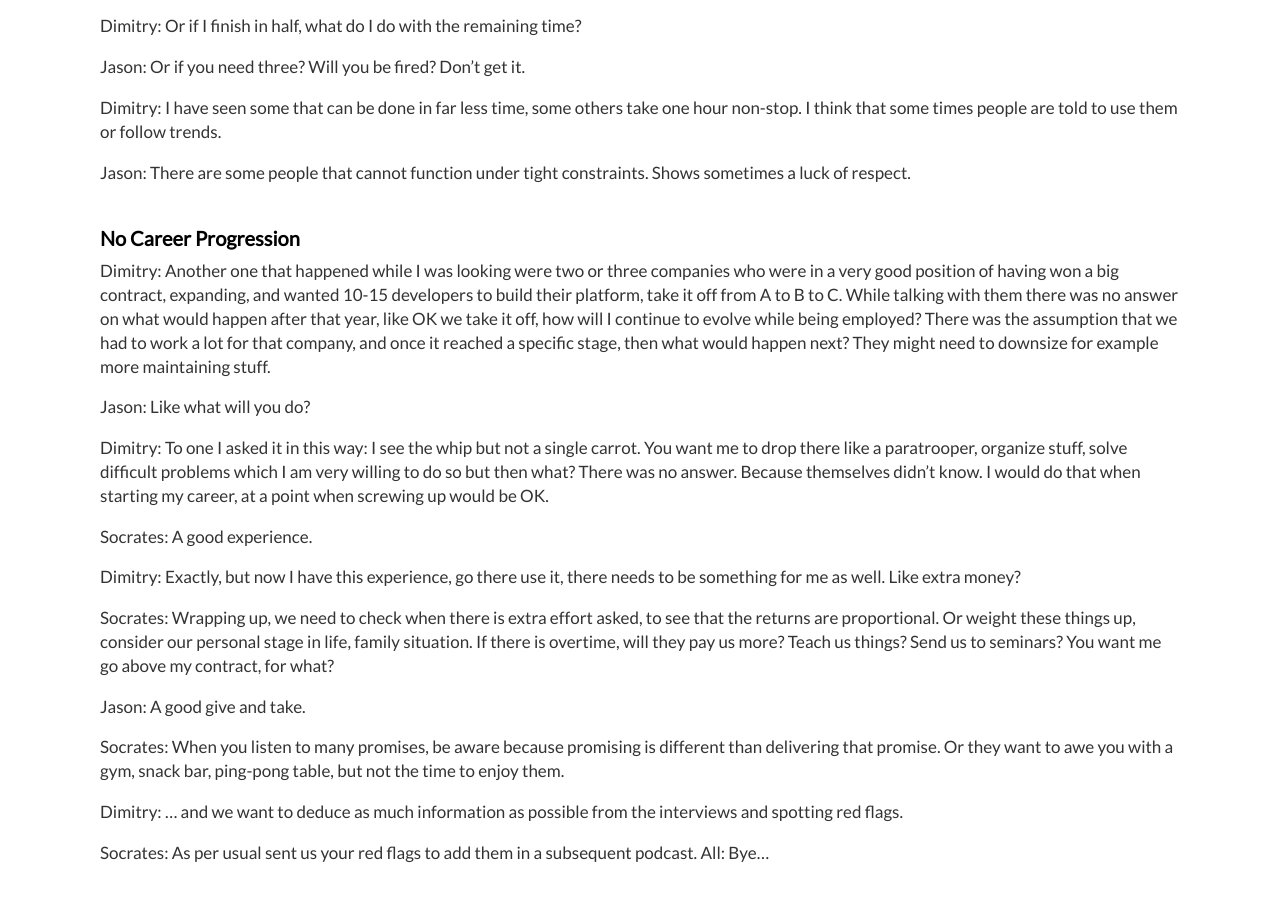
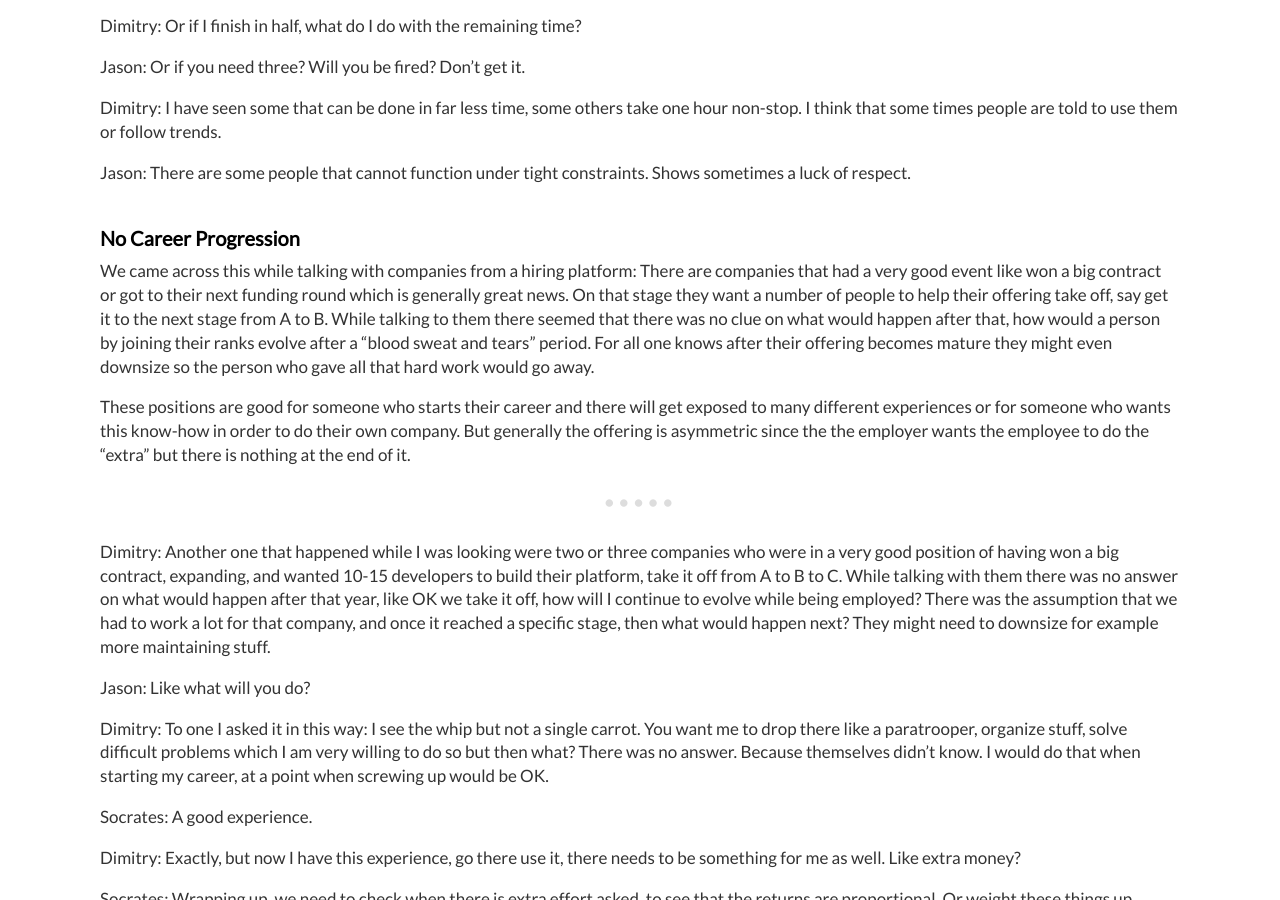
Before and after one commit to dimitrismistriotis/dimitrismistriotis.github.io, a Jekyll site: the page built from _posts/2018-05-24-red_flags_in_interviews.md, in a window 1280 px wide and 900 px high, scrolled down 10826 px. Built offline with Jekyll 4.4.1, drawn with Linux system fonts in a browser that asks for light colours; comment, search, counter and statistics services are not loaded.

Commit message:
Progression.

```diff
--- a/_posts/2018-05-24-red_flags_in_interviews.md
+++ b/_posts/2018-05-24-red_flags_in_interviews.md
@@ -706,6 +706,23 @@ Shows sometimes a luck of respect.
 
 ## No Career Progression
 
+We came across this while talking with companies from a hiring platform: There
+are companies that had a very good event like won a big contract or got to
+their next funding round which is generally great news. On that stage they
+want a number of people to help their offering take off, say get it to the
+next stage from A to B. While talking to them there seemed that there was no
+clue on what would happen after that, how would a person by joining their ranks
+evolve after a "blood sweat and tears" period. For all one knows after their
+offering becomes mature they might even downsize so the person who gave all
+that hard work would go away.
+
+These positions are good for someone who starts their career and there will
+get exposed to many different experiences or for someone who wants this
+know-how in order to do their own company. But generally the offering is
+asymmetric since the the employer wants the employee to do the "extra" but
+there is nothing at the end of it.
+
+---
 
 Dimitry: Another one that happened while I was looking were two or three
 companies who were in a very good position of having won a big contract,
```
